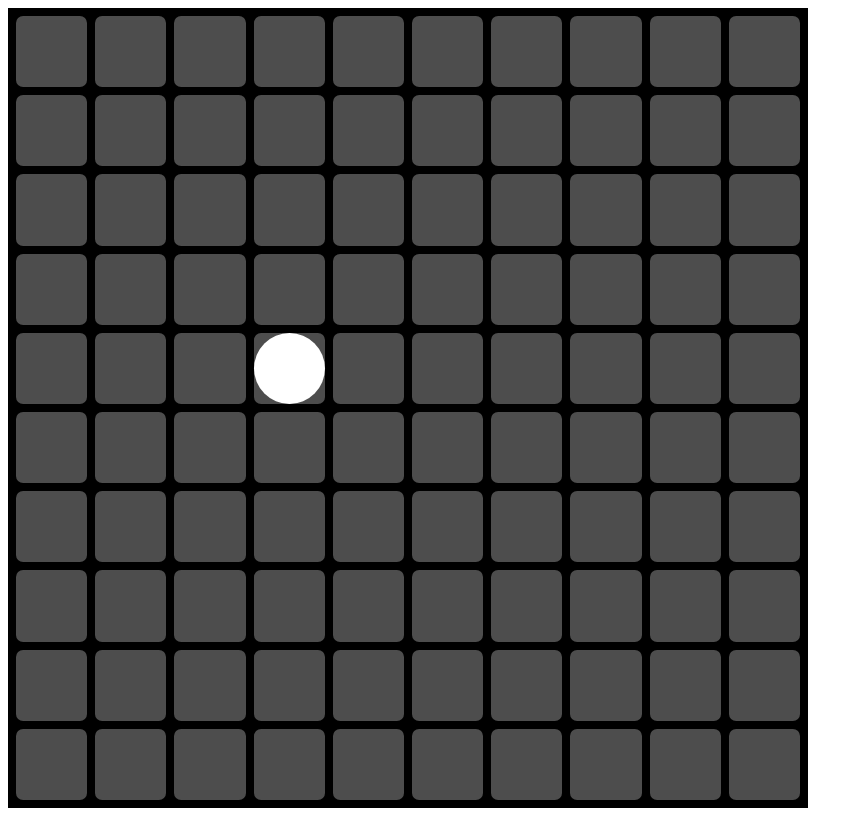
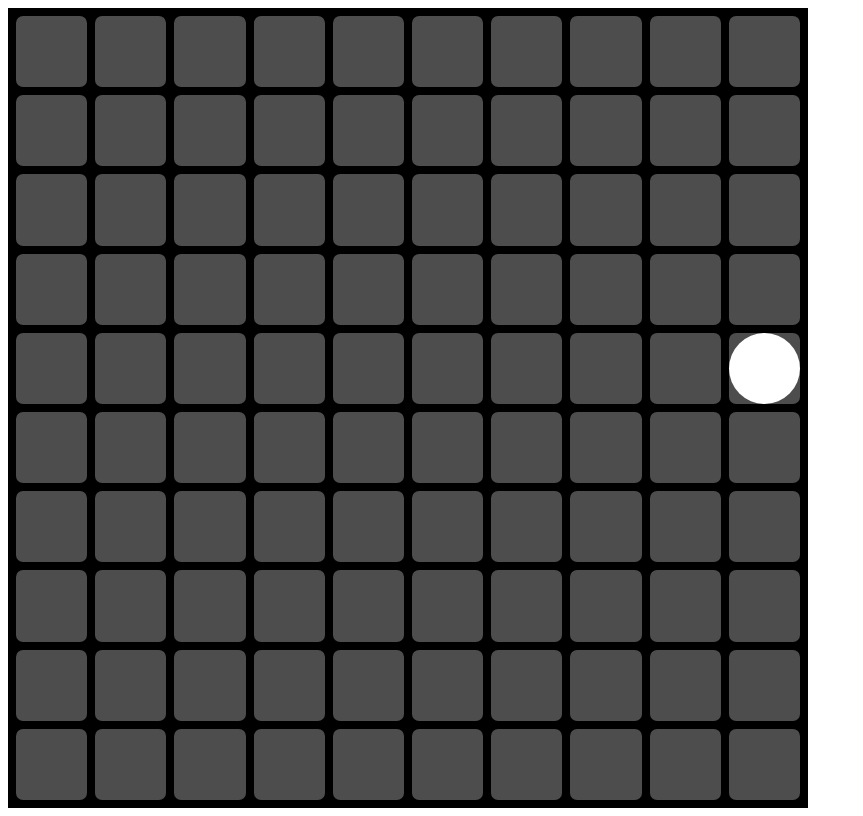
Before and after one commit to MaxLaumeister/automatune, a plain HTML site: page index.html in a window 1280 px wide. Shown: the whole page, without its empty margins (0-863 px from the left). Drawn offline with Linux system fonts and the light colour scheme.

Commit message:
Marker now travels properly

```diff
--- a/app.js
+++ b/app.js
@@ -2,8 +2,9 @@ function initGame(divID) {
 
 	// Shared variables
 	var gameContainer = document.getElementById(divID);
+	var gameGrid;
 	var border_radius_ratio = 0.01;
-	var ms_per_tick = 1000;
+	var ms_per_tick = 500;
 
 	var grid_width = 10; // columns
 	var grid_height = 10; // rows
@@ -11,9 +12,15 @@ function initGame(divID) {
 	var cell_width_percent = ((100 - cell_spacing_percent) / grid_width) - cell_spacing_percent;
 	var cell_height_percent = ((100 - cell_spacing_percent) / grid_height) - cell_spacing_percent;
 
+	// Constants
+	var O_RIGHT = 0;
+	var O_UP = 1;
+	var O_LEFT = 2;
+	var O_DOWN = 3;
+
 	function init() {
 		// Initialize grid
-		var grid = new Array(grid_width);
+		gameGrid = new Array(grid_width);
 		for (var i = 0; i < grid_width; i++) {
 			var row = new Array(grid_height);
 			for (var j = 0; j < grid_height; j++) {
@@ -27,13 +34,11 @@ function initGame(divID) {
 				gameContainer.appendChild(el);
 				row[j] = new gridCell(el);
 			}
-			grid[i] = row;
+			gameGrid[i] = row;
 		}
 
 		// Initialize visitor
-		new gridVisitor(3, 4);
-
-		console.log(grid);
+		var visitor = new gridVisitor(3, 4, O_RIGHT);
 	}
 
 	function gridCellProperty(type, domElement, orientation) {
@@ -69,20 +74,17 @@ function initGame(divID) {
 			this.domElement.appendChild(img);
 		},
 		onClick: function() {
-			console.log("Clicked");
 			this.domElement.style["background-color"] = "red";
 			var arrow = this.properties.arrow;
 			if (arrow == null) {
-				this.createArrow(0);
+				this.createArrow(O_RIGHT);
 			} else {
 				arrow.setOrientation(incrementWithinRange(arrow.orientation, 0, 3));
 			}
-			console.log(this);
 		}
 	}
 
-	function gridVisitor(posX, posY) {
-		this.position = {x: posX, y: posY};
+	function gridVisitor(posX, posY, orientation) {
 		var div = document.createElement("div");
 		div.className = "gridVisitor";
 		div.style.width = cell_width_percent + "%";
@@ -90,15 +92,78 @@ function initGame(divID) {
 		var pos = getGridPosition(posX, posY);
 		div.style.left = pos.x + "%";
 		div.style.top = pos.y + "%";
-
 		gameContainer.appendChild(div);
 
 		this.domElement = div;
+		this.position = {x: posX, y: posY};
+		this.orientation = orientation;
+
+		window.setTimeout((function(){
+			var dest = this.getDestination();
+			this.goToDestination(dest);
+		}).bind(this), 1000); // TODO: Make this activated by a play button
+
+		this.domElement.addEventListener("transitionend", this.destinationArrival.bind(this), true);
 	}
 
 	gridVisitor.prototype = {
-		update: function() {
+		goToDestination: function(dest) {
+			this.destination = dest;
+			setCSSPositionTransition(this.domElement, ms_per_tick * getGridDistance(this.position.x, this.position.y, this.destination.x, this.destination.y)); // TODO: Make time dependent on distance
+			var pos = getGridPosition(dest.x, dest.y);
+			this.domElement.style.left = pos.x + "%";
+			this.domElement.style.top = pos.y + "%";
+		},
+		destinationArrival: function(dest) {
+			this.position = this.destination;
+			this.destination = this.getDestination();
+			this.goToDestination(this.destination);
+		},
+		getDestination: function() {
+			function inBounds(x, y) {
+				return (x >= 0 && x < grid_width && y >= 0 && y < grid_height);
+			}
+			function reverseDirection(dir) {
+				if (dir == O_RIGHT) return O_LEFT;
+				if (dir == O_UP) return O_DOWN;
+				if (dir == O_LEFT) return O_RIGHT;
+				if (dir == O_DOWN) return O_UP;
+				throw "Unexpected value for orientation";
+			}
+			function getDelta(dir) {
+				if (dir == O_RIGHT) return {x: 1, y: 0};
+				else if (dir == O_UP) return {x: 0, y: -1};
+				else if (dir == O_LEFT) return {x: -1, y: 0};
+				else if (dir == O_DOWN) return {x: 0, y: 1};
+				throw "Unexpected value for orientation";
+			}
 
+			var old_delta = getDelta(this.orientation);
+
+			var startingCell = gameGrid[this.position.x][this.position.y];
+			var sarrow = startingCell.properties.arrow;
+			if (sarrow != null) {
+				this.orientation = sarrow.orientation;
+			} else if (!inBounds(this.position.x + old_delta.x, this.position.y + old_delta.y)) {
+				this.orientation = reverseDirection(this.orientation);
+			}
+
+			var workingPosition = {x: this.position.x, y: this.position.y}; // Clone
+			var delta = getDelta(this.orientation);
+
+
+			while(true) {
+				workingPosition.x += delta.x;
+				workingPosition.y += delta.y;
+				var currCell = gameGrid[workingPosition.x][workingPosition.y];
+				if (currCell.properties.arrow != null) {
+					return workingPosition;
+				}
+				if (!inBounds(workingPosition.x + delta.x, workingPosition.y + delta.y)) {
+					return workingPosition;
+				}
+			}
+			// Control never reaches here
 		}
 	};
 
@@ -117,6 +182,14 @@ function initGame(divID) {
 		domElement.style["-webkit-transform"] = cssString;
 	}
 
+	function setCSSPositionTransition(domElement, duration_ms) {
+		var s_left = "left " + duration_ms + "ms linear";
+		var s_top = "top " + duration_ms + "ms linear";
+		var cssString = s_top + ", " + s_left;
+		domElement.style["transition"] = cssString;
+		domElement.style["-webkit-transition"] = cssString;
+	}
+
 	// Accepts an x, y location on the grid
 	// Returns an x, y position, expressed in (top, left) percentages of the game grid div
 	function getGridPosition(x, y) {
@@ -125,5 +198,10 @@ function initGame(divID) {
 		return {x: xPercent, y: yPercent};
 	}
 
+	// Returns city-block distance between 2 points
+	function getGridDistance(x1, y1, x2, y2) {
+		return Math.abs(x2 - x1) + Math.abs(y2 - y1);
+	}
+
 	init();
 }
--- a/index.html
+++ b/index.html
@@ -2,7 +2,7 @@
 <html lang="en">
 	<head>
 		<meta charset="utf-8" />
-		<title>Blank HTML 5 Template</title>
+		<title>Music Grid</title>
 		<link rel="stylesheet" type="text/css" href="style.css">
 		<script src="libs/jquery-2.1.1.js"></script>
 		<script src="app.js"></script>
```
